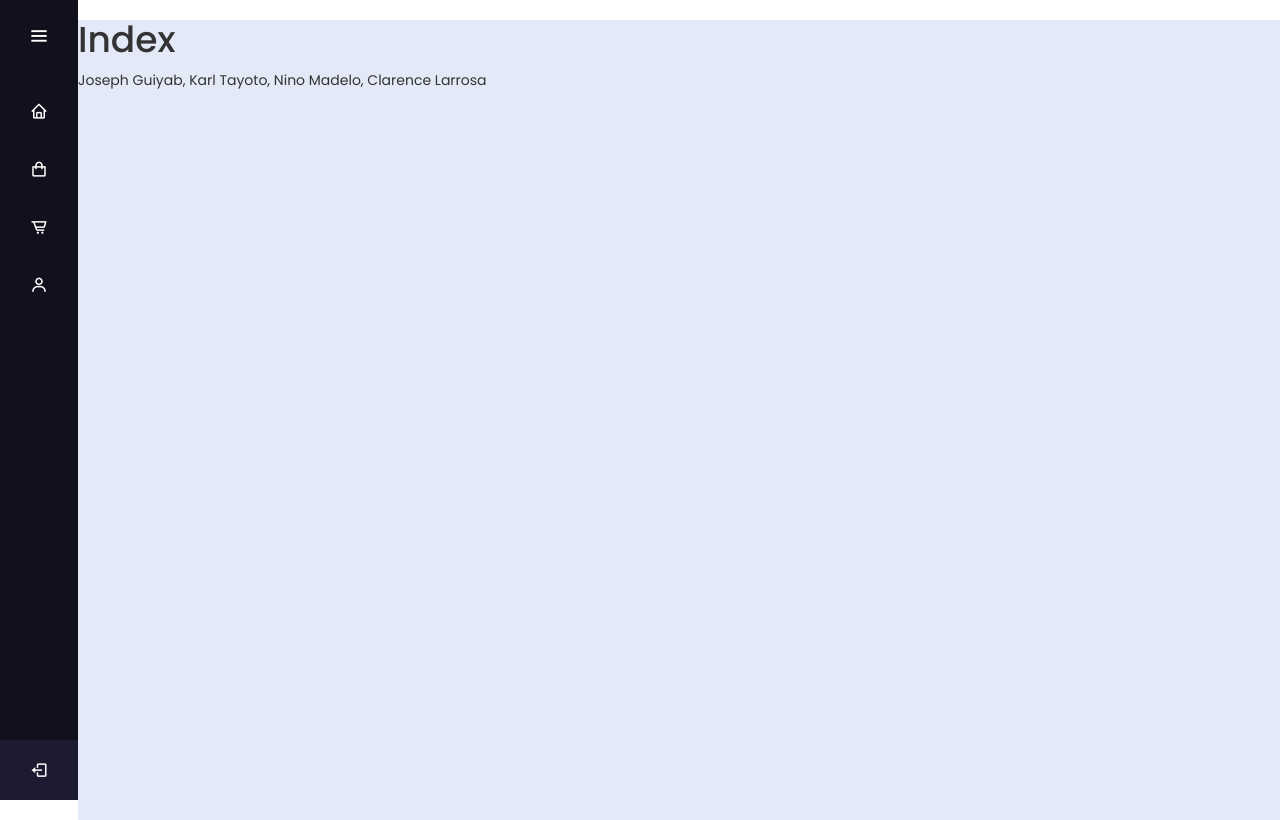
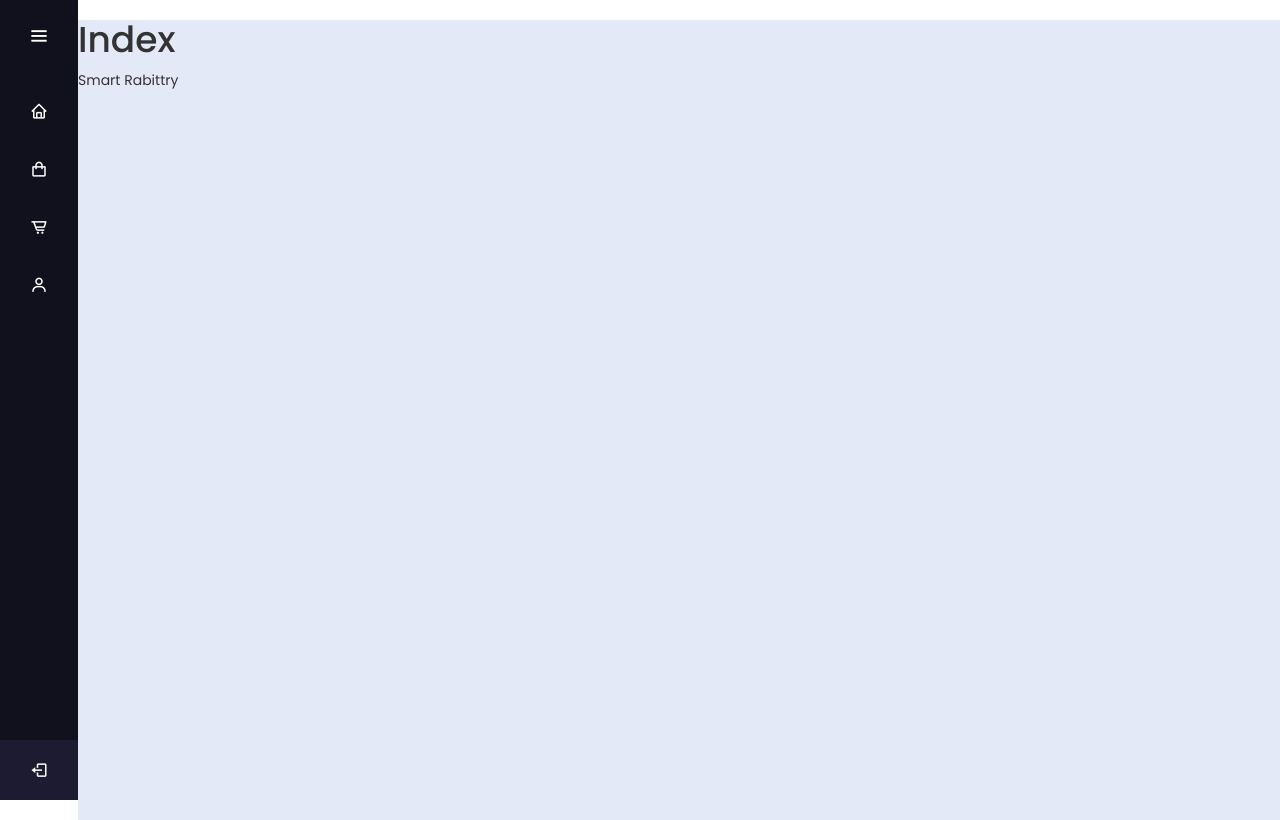
Before and after one commit to josepherns/DevOps_WebApp, a Flask app: page /About_Us in a window 1280 px wide. Run offline with Flask 2, Linux system fonts and the light colour scheme; some libraries are stand-ins or nearby versions.

Commit message:
Update aboutus.html

```diff
--- a/templates/aboutus.html
+++ b/templates/aboutus.html
@@ -8,5 +8,5 @@
 {% block content %}
   <h1>Index</h1>
   <p class="important">
-    Joseph Guiyab, Karl Tayoto, Nino Madelo, Clarence Larrosa
+    Smart Rabittry
 {% endblock %}
```
